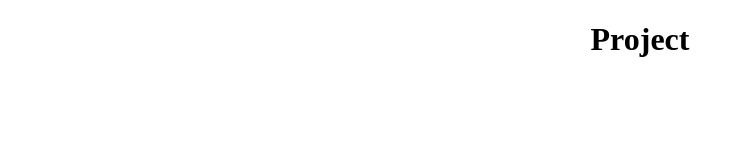
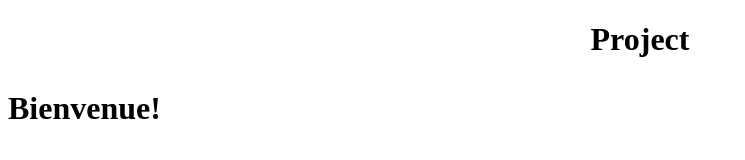
Before and after one commit to florentthomas/project, a plain HTML site: page index.html in a window 1280 px wide. Shown: the whole page, without its empty margins (0-745 px from the left). Drawn offline with Linux system fonts and the light colour scheme.

Commit message:
ajout paragraphe

```diff
--- a/index.html
+++ b/index.html
@@ -7,6 +7,7 @@
     </head>
     <body>
         <h1 style="text-align:center;">Project<h1>
+            <p>Bienvenue!</p>
     </body>
 
 </html>
```
